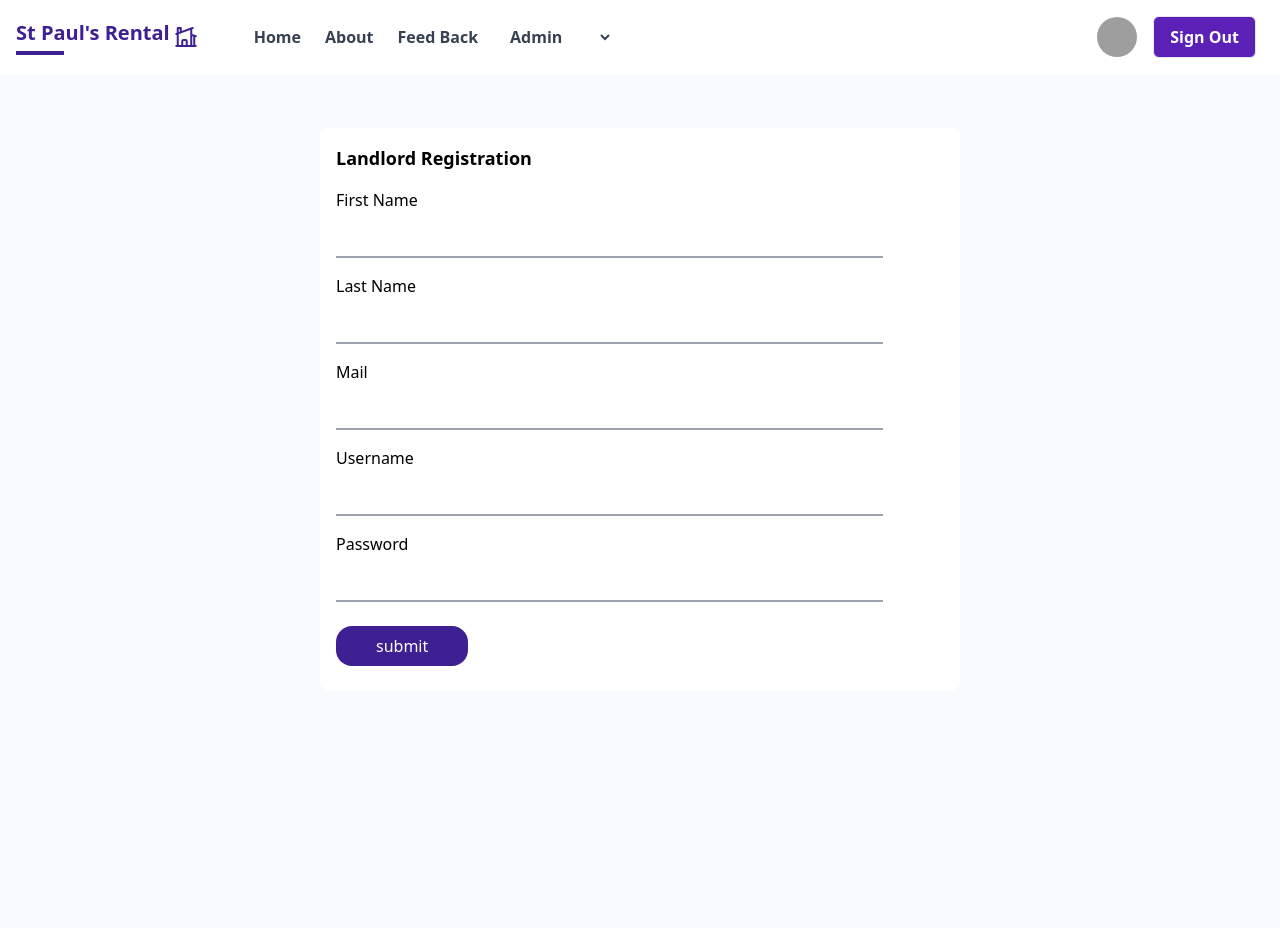
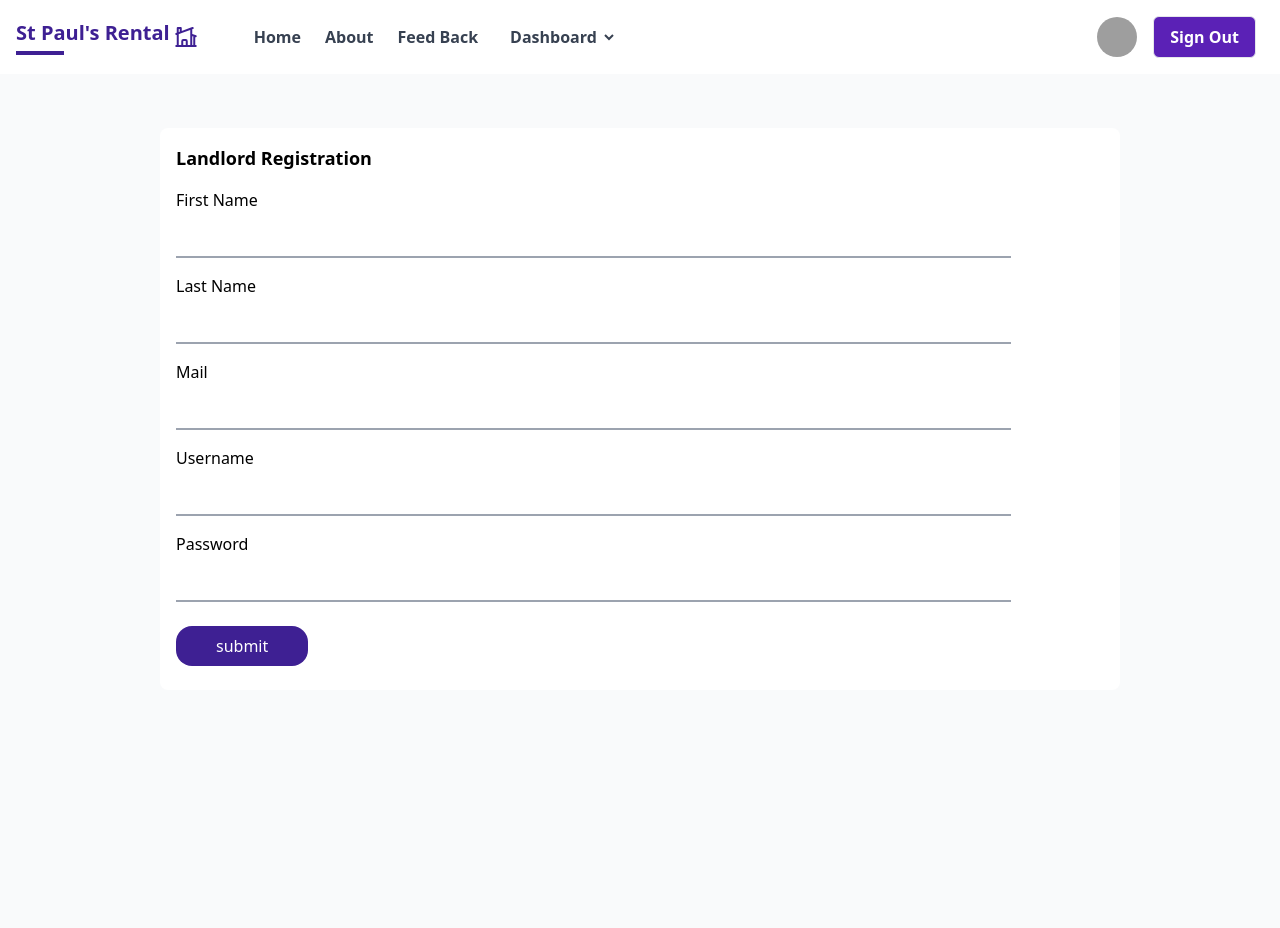
Before and after one commit to muasya-victor/kejapap-v1, a PHP site: page /joyland/landlords.php in a window 1280 px wide. Run offline with PHP 8.4, Linux system fonts and the light colour scheme; the visitor is signed in with stand-in values (Sample User, id 1); data that the repository does not hold is empty; some libraries are stand-ins or nearby versions; grey boxes are pictures that could not be loaded.

Commit message:
"Updated links in navbar, adjusted layout and fixed tenant/landlord form visibility based on admin login"
This commit includes changes to the navigation bar links, adjustments to the layout for better display on different screen sizes, and updates to the visibility of tenant and landlord forms based on whether an admin is logged in.

```diff
--- a/components/navBar.php
+++ b/components/navBar.php
@@ -34,10 +34,10 @@
 
             <a href="/"
                     class="font-semibold text-gray-700 hover:text-[#3E2093] hover:font-bold cursor-pointer">Home</a>
-            <a href="about"
+            <a href="about.php"
                     class="font-semibold text-gray-700 hover:text-[#3E2093] hover:font-bold cursor-pointer">About</a>
 
-            <a href="contact"
+            <a href="contact.php"
                     class="font-semibold text-gray-700 hover:text-[#3E2093] hover:font-bold
                     cursor-pointer">Feed Back</a>
 
@@ -51,7 +51,7 @@
                         id="selectLocation"
                         class="p-1 rounded-lg
                             focus-none outline-none bg-white font-semibold text-gray-700 hover:text-[#3E2093]">
-                            <option value="">Admin</option>
+                            <option value="">Dashboard</option>
                             <option value="landlords.php">Landlords</option>
                             <option value="tenants.php">Tenants</option>
                             <option value="properties.php">Properties</option>
--- a/landlords.php
+++ b/landlords.php
@@ -20,13 +20,13 @@
 
 <div class="mt-32 flex flex-col gap-4 w-full">
 
-    <div class="w-full md:w-6/12 mx-auto">
+    <div class="w-full md:w-9/12 mx-auto">
         <?php
             require "logic/components/landlordForm.php"
         ?>
     </div>
 
-    <div class="w-full md:w-6/12 mx-auto">
+    <div class="w-full md:w-9/12 mx-auto">
         <?php
         if(isset($_COOKIE['username'])) {
             if ($_COOKIE['username'] == 'admin'){
--- a/login.php
+++ b/login.php
@@ -66,7 +66,7 @@
                    class="my-2 h-10 w-fit px-10 bg-[#3E2093] text-white  rounded-2xl"
                    value="Submit">
 
-            <div class="flex flex-wrap gap-2">
+            <div class="flex flex-wrap gap-2 hidden ">
                 <p class="">Don't Have an account ? Register as</p>
                 <button type="button"
                         onclick="openNewPage('http://localhost/joyland/tenants.php')"
--- a/tenants.php
+++ b/tenants.php
@@ -20,13 +20,13 @@
 
 <div class="mt-32 flex flex-col gap-4 w-full">
 
-    <div class="w-full md:w-6/12 mx-auto">
+    <div class="w-full md:w-9/12 mx-auto">
         <?php
             require "logic/components/tenantForm.php"
         ?>
     </div>
 
-    <div class="w-full md:w-6/12 mx-auto">
+    <div class="w-full md:w-9/12 mx-auto">
         <?php
             if (isset($_COOKIE['username'])) {
                 if ($_COOKIE['username'] == 'admin') {
```
